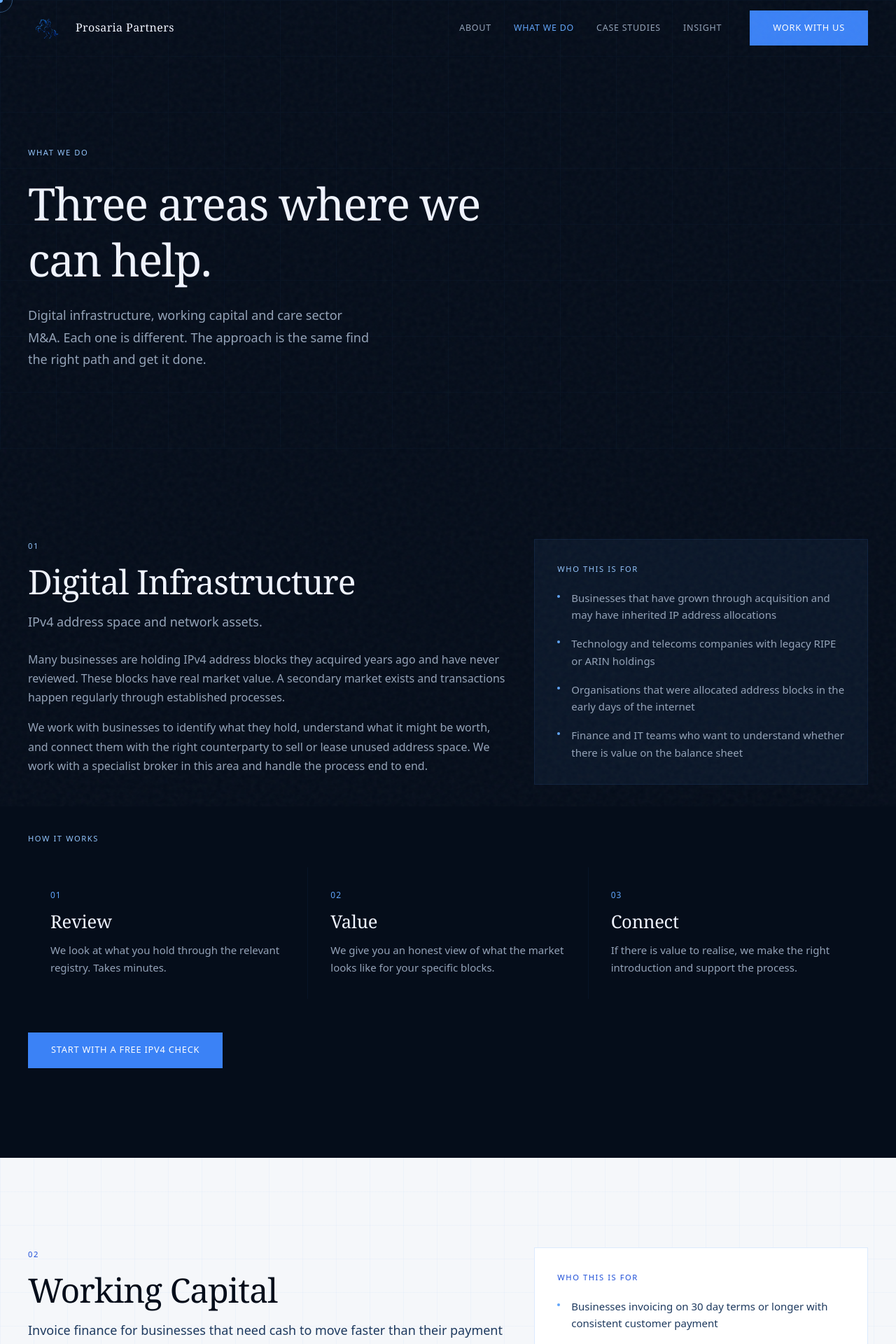
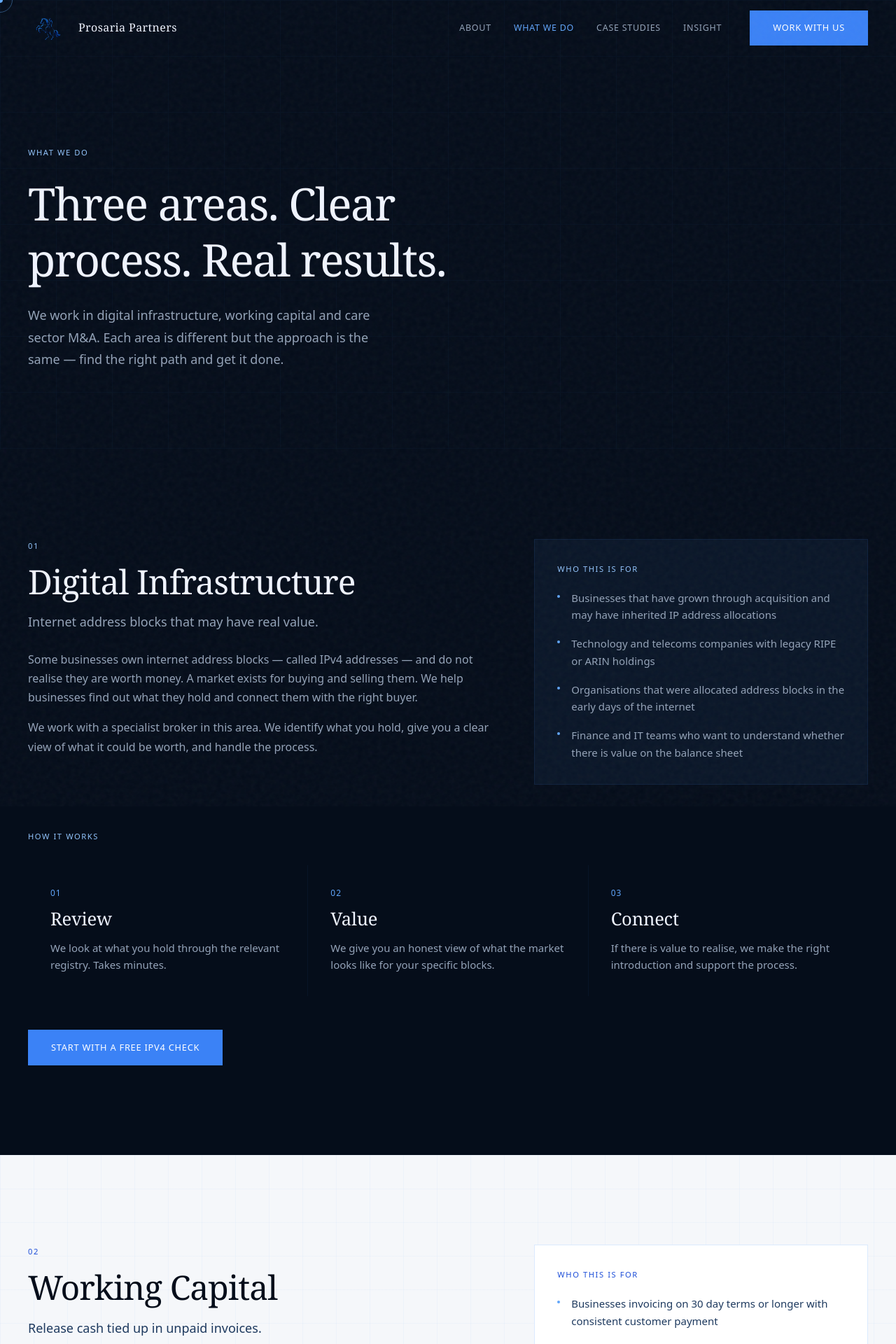
Before and after one commit to ndgmusic47-stack/prosaria, a Next.js app: page /work in a window 1280 px wide. Shown: the top 1920 px of the page at 70% size. Built offline with nearby package versions, Linux system fonts and the light colour scheme.

Commit message:
v21 - bold eyebrow, bullet points, logo, plain copy throughout

```diff
--- a/app/case-studies/page.tsx
+++ b/app/case-studies/page.tsx
@@ -90,7 +90,7 @@ export default function CaseStudiesPage() {
             Case studies across all three areas of the business.
           </h1>
           <p className="text-body-lg text-[#94a3b8] max-w-[48ch]">
-            All anonymised. No client names. Outcomes as they were.
+            All anonymised. No client names. Outcomes as they happened.
           </p>
         </div>
       </section>
@@ -135,7 +135,7 @@ export default function CaseStudiesPage() {
         <div className="max-w-site mx-auto px-6 lg:px-10 flex flex-col lg:flex-row justify-between items-center gap-10">
           <div className="reveal">
             <h2 className="font-serif text-display-md max-w-[32ch]" style={{color:'#050d1a'}}>
-              Every situation is different. If yours is worth a conversation, we will tell you.
+              Every deal is different. Get in touch and we will tell you honestly if we can help.
             </h2>
           </div>
           <Link href="/contact" className="btn-primary reveal reveal-delay-1 flex-shrink-0">
--- a/app/contact/page.tsx
+++ b/app/contact/page.tsx
@@ -51,7 +51,7 @@ export default function ContactPage() {
             Start a conversation.
           </h1>
           <p className="text-body-lg text-[#94a3b8] max-w-[44ch]">
-            Use the tools below to get an immediate answer, or send a message directly.
+            Use one of the tools below or send us a message. We respond to everything personally.
           </p>
         </div>
       </section>
@@ -62,7 +62,7 @@ export default function ContactPage() {
           <div className="mb-12 reveal">
             <p className="eyebrow mb-4">Quick start</p>
             <h2 className="font-serif text-display-md text-[#f0f4ff] max-w-[28ch]">
-              Pick the area that fits your situation.
+              Pick the area that matches what you need.
             </h2>
           </div>
           <div className="grid grid-cols-1 lg:grid-cols-3 gap-px mb-20" style={{background:'rgba(59,130,246,0.06)'}}>
@@ -145,7 +145,7 @@ export default function ContactPage() {
                 <div className="pt-6 border-t border-blue-500/8">
                   <p className="text-label text-[#64748b] mb-3 uppercase tracking-widest">Response time</p>
                   <p className="text-body-sm text-[#94a3b8]">
-                    We respond to every serious enquiry personally, usually within one business day.
+                    We respond to every enquiry personally, usually the same day.
                   </p>
                 </div>
                 <div>
--- a/app/insight/page.tsx
+++ b/app/insight/page.tsx
@@ -22,10 +22,10 @@ export default function InsightPage() {
         <div className="relative max-w-site mx-auto px-6 lg:px-10">
           <p className="eyebrow mb-6">Insight</p>
           <h1 className="font-serif text-display-xl text-[#f0f4ff] max-w-[22ch] leading-tight mb-6">
-            Observations from the markets we operate in.
+            What is happening in the markets we work in.
           </h1>
           <p className="text-body-lg text-[#94a3b8] max-w-[48ch]">
-            Published when there is something worth saying. No fixed schedule.
+            We write when there is something worth sharing. No set schedule.
           </p>
         </div>
       </section>
@@ -72,7 +72,7 @@ export default function InsightPage() {
           <div>
             <p className="eyebrow mb-3" style={{color:'#1d4ed8'}}>Follow on LinkedIn</p>
             <p className="font-serif text-display-sm max-w-[36ch]" style={{color:'#050d1a'}}>
-              Shorter observations and market notes that do not always make it here.
+              We also post shorter updates on LinkedIn.
             </p>
           </div>
           <div className="flex flex-wrap gap-4 flex-shrink-0">
--- a/app/page.tsx
+++ b/app/page.tsx
@@ -24,7 +24,7 @@ const lines = [
   {
     num: '01',
     title: 'Digital Infrastructure',
-    body: 'Many businesses are sitting on IPv4 address blocks they have never looked at. We help identify what is there and connect you with the right buyer or broker.',
+    body: 'Some businesses own internet address blocks and do not know they have value. We find out what you hold and connect you with a buyer if there is something worth acting on.',
     href: '/work#digital',
     magnet: '/digital-audit',
     magnetLabel: 'Free IPv4 audit',
@@ -32,7 +32,7 @@ const lines = [
   {
     num: '02',
     title: 'Working Capital',
-    body: 'Invoices going out on 60 or 90 day terms while you cover costs every month? We help identify the right invoice finance facility and get it in place.',
+    body: 'If your customers pay on 60 or 90 day terms, cash gets tied up. Invoice finance releases it. We find the right lender and get it set up.',
     href: '/work#capital',
     magnet: '/capital-assessment',
     magnetLabel: 'See how much you could release',
@@ -40,7 +40,7 @@ const lines = [
   {
     num: '03',
     title: 'Care Sector M&A',
-    body: 'Care business owners thinking about what comes next. Buyers looking for acquisitions before they reach the open market. We work quietly on both sides.',
+    body: 'We work with care business owners who are thinking about selling, and with buyers looking for businesses before they are publicly listed. Both sides, handled quietly.',
     href: '/work#care',
     magnet: '/care-snapshot',
     magnetLabel: 'Check your exit readiness',
@@ -84,8 +84,8 @@ export default function HomePage() {
           <p className="opacity-0 animate-fade-in" style={{
             fontFamily:'var(--font-sans)',
             fontSize:'0.72rem',
-            fontWeight:600,
-            letterSpacing:'0.22em',
+            fontWeight:700,
+            letterSpacing:'0.18em',
             textTransform:'uppercase',
             color:'#93c5fd',
             marginBottom:'1.25rem',
@@ -155,10 +155,13 @@ export default function HomePage() {
             020 3026 7906
           </a>
           <a href="mailto:hello@prosaria.co.uk" className="flex items-center gap-2 text-sm text-[#94a3b8] hover:text-blue-400 transition-colors">
-            <div className="w-1.5 h-1.5 rounded-full bg-[#1e3a5f] flex-shrink-0" />
+            <div className="w-1.5 h-1.5 rounded-full bg-blue-400 flex-shrink-0" />
             hello@prosaria.co.uk
           </a>
-          <span className="text-sm text-[#94a3b8]">66 Paul Street, London EC2A 4NA</span>
+          <span className="flex items-center gap-2 text-sm text-[#94a3b8]">
+            <div className="w-1.5 h-1.5 rounded-full bg-blue-400 flex-shrink-0" />
+            66 Paul Street, London EC2A 4NA
+          </span>
         </div>
       </section>
 
@@ -169,7 +172,7 @@ export default function HomePage() {
           <div className="mb-16 reveal">
             <p className="eyebrow mb-4">What we do</p>
             <h2 className="font-serif text-display-lg text-[#f0f4ff] max-w-[24ch]">
-              Three areas. A direct approach. No unnecessary steps.
+              Three areas. Clear process. No unnecessary steps.
             </h2>
           </div>
           <div className="grid grid-cols-1 lg:grid-cols-3 gap-px" style={{background:'rgba(59,130,246,0.06)'}}>
@@ -227,7 +230,7 @@ export default function HomePage() {
                   Prosaria works across digital infrastructure, working capital and care sector M&A. The deals we are close to tend to be off-market and time-sensitive. That suits a lean operation better than a large one.
                 </p>
                 <p className="text-body-md" style={{color:'#1e3a5f'}}>
-                  Nathan Powell founded Prosaria and leads the origination work. The people and businesses we work with deal directly with someone who is close to the market and invested in the outcome.
+                  Nathan Powell started Prosaria and runs the day-to-day work. When you contact us, you speak to the person doing the work.
                 </p>
               </div>
               <div className="mt-10 flex flex-wrap gap-4 reveal reveal-delay-3">
@@ -246,7 +249,7 @@ export default function HomePage() {
             <div className="reveal">
               <p className="eyebrow mb-4">Case studies</p>
               <h2 className="font-serif text-display-md text-[#f0f4ff]">
-                Deals across all three areas.<br />All anonymised.
+                Examples of deals we have worked on.<br />All anonymised.
               </h2>
             </div>
             <Link href="/case-studies" className="btn-outline reveal">View all</Link>
@@ -278,31 +281,31 @@ export default function HomePage() {
           <div className="mb-14 reveal">
             <p className="eyebrow mb-4" style={{color:'#1d4ed8'}}>Free tools</p>
             <h2 className="font-serif text-display-lg max-w-[28ch]" style={{color:'#050d1a'}}>
-              Get a clear picture before you commit to anything.
+              Find out where you stand in under two minutes.
             </h2>
             <p className="text-body-md mt-4 max-w-[48ch]" style={{color:'#1e3a5f'}}>
-              Three short tools. You get a straight answer immediately. We follow up personally on every submission.
+              Pick the tool that fits your situation. Answer a few questions and get a result straight away. We review every submission.
             </p>
           </div>
           <div className="grid grid-cols-1 md:grid-cols-3 gap-6">
             {[
               {
                 title: 'Care exit readiness',
-                desc: 'Answer 6 questions. Get an instant readiness score with a clear breakdown of where you stand and what a buyer would focus on.',
+                desc: 'Answer 6 questions about your care business. Get a score and a clear summary of where you stand today.',
                 href: '/care-snapshot',
                 tag: 'Care M&A',
                 value: 'Instant score + breakdown',
               },
               {
                 title: 'IPv4 opportunity check',
-                desc: 'Answer 5 questions about your network. Find out if you are likely sitting on address blocks with real market value.',
+                desc: 'Answer 4 questions. Find out if your business is likely holding internet address space worth money.',
                 href: '/digital-audit',
                 tag: 'Digital Infrastructure',
                 value: 'Instant assessment',
               },
               {
                 title: 'Working capital estimate',
-                desc: 'Answer 4 questions. Get an immediate estimate of how much cash could be released from your invoices and what it would cost.',
+                desc: 'Answer 4 questions. See how much cash could be freed up from your unpaid invoices.',
                 href: '/capital-assessment',
                 tag: 'Working Capital',
                 value: 'Instant cash estimate',
@@ -331,7 +334,7 @@ export default function HomePage() {
         <div className="relative max-w-site mx-auto px-6 lg:px-10 flex flex-col lg:flex-row justify-between items-center gap-10">
           <div className="reveal">
             <h2 className="font-serif text-display-md text-[#f0f4ff] max-w-[28ch]">
-              Got a deal, an asset or a situation worth a conversation?
+              Have something worth talking about?
             </h2>
             <p className="text-body-md text-[#94a3b8] mt-3">
               <a href="tel:02030267906" className="hover:text-blue-400 transition-colors">020 3026 7906</a>
--- a/app/work/page.tsx
+++ b/app/work/page.tsx
@@ -20,10 +20,10 @@ const lines = [
     id: 'digital',
     num: '01',
     title: 'Digital Infrastructure',
-    subtitle: 'IPv4 address space and network assets.',
-    intro: `Many businesses are holding IPv4 address blocks they acquired years ago and have never reviewed. These blocks have real market value. A secondary market exists and transactions happen regularly through established processes.
+    subtitle: 'Internet address blocks that may have real value.',
+    intro: `Some businesses own internet address blocks — called IPv4 addresses — and do not realise they are worth money. A market exists for buying and selling them. We help businesses find out what they hold and connect them with the right buyer.
 
-We work with businesses to identify what they hold, understand what it might be worth, and connect them with the right counterparty to sell or lease unused address space. We work with a specialist broker in this area and handle the process end to end.`,
+We work with a specialist broker in this area. We identify what you hold, give you a clear view of what it could be worth, and handle the process.`,
     whoFor: [
       'Businesses that have grown through acquisition and may have inherited IP address allocations',
       'Technology and telecoms companies with legacy RIPE or ARIN holdings',
@@ -43,10 +43,10 @@ We work with businesses to identify what they hold, understand what it might be
     id: 'capital',
     num: '02',
     title: 'Working Capital',
-    subtitle: 'Invoice finance for businesses that need cash to move faster than their payment terms allow.',
-    intro: `Invoice finance is a straightforward tool that many businesses either do not use or are using badly. If you are invoicing customers on 30, 60 or 90 day terms and covering costs in the meantime from your own cash, there is a gap. Invoice finance closes it.
+    subtitle: 'Release cash tied up in unpaid invoices.',
+    intro: `If your customers take 30, 60 or 90 days to pay, you are covering costs from your own cash in the meantime. Invoice finance lets you draw against unpaid invoices straight away. It closes the gap.
 
-We help identify the right facility for your business and get it in place. We work with specialist lenders across a range of sectors and can usually move quickly.`,
+We find the right lender for your business and get the facility in place. We work with specialist lenders across most sectors.`,
     whoFor: [
       'Businesses invoicing on 30 day terms or longer with consistent customer payment',
       'Owner-managed firms that want working capital without giving up equity',
@@ -66,10 +66,10 @@ We help identify the right facility for your business and get it in place. We wo
     id: 'care',
     num: '03',
     title: 'Care Sector M&A',
-    subtitle: 'Acquisitions and exits across care businesses of all types.',
-    intro: `We work with care business owners who are thinking about selling and with buyers looking for acquisitions before they reach the open market. This covers care homes, domiciliary care, supported living, day care and other care businesses that are not technology companies.
+    subtitle: 'Buying and selling care businesses, handled quietly.',
+    intro: `We work with care business owners who want to sell and with buyers who want to acquire before businesses hit the open market. This covers care homes, domiciliary care, supported living, day care and most other care businesses.
 
-The best transactions in this space happen quietly. Owners do not want their businesses publicly marketed. Buyers do not want to compete in open processes. We operate off-market on both sides.`,
+The best deals in this sector happen quietly. Owners do not want their staff finding out before a deal is done. Buyers do not want to compete in open auctions. We work off-market on both sides.`,
     whoFor: [
       'Care business owners considering exit at any stage of readiness',
       'Founders planning succession over the next one to five years',
@@ -96,10 +96,10 @@ export default function WorkPage() {
         <div className="relative max-w-site mx-auto px-6 lg:px-10">
           <p className="eyebrow mb-6">What we do</p>
           <h1 className="font-serif text-display-xl text-[#f0f4ff] max-w-[20ch] leading-tight mb-6">
-            Three areas where we can help.
+            Three areas. Clear process. Real results.
           </h1>
           <p className="text-body-lg text-[#94a3b8] max-w-[48ch]">
-            Digital infrastructure, working capital and care sector M&A. Each one is different. The approach is the same find the right path and get it done.
+            We work in digital infrastructure, working capital and care sector M&A. Each area is different but the approach is the same — find the right path and get it done.
           </p>
         </div>
       </section>
@@ -169,7 +169,7 @@ export default function WorkPage() {
         <div className="max-w-site mx-auto px-6 lg:px-10 flex flex-col lg:flex-row justify-between items-center gap-10">
           <div className="reveal">
             <h2 className="font-serif text-display-md text-[#f0f4ff] max-w-[32ch]">
-              Not sure where to start? Get in touch and we will point you in the right direction.
+              Not sure which area applies to you? Get in touch and we will tell you.
             </h2>
           </div>
           <Link href="/contact" className="btn-primary reveal reveal-delay-1 flex-shrink-0">
--- a/components/Nav.tsx
+++ b/components/Nav.tsx
@@ -37,9 +37,9 @@ export default function Nav() {
             <Image
               src="/logo.png"
               alt="Prosaria Partners"
-              width={52}
-              height={52}
-              className="object-contain"
+              width={56}
+              height={56}
+              className="object-contain brightness-110"
             />
             <span className="hidden sm:block font-serif text-[1rem] text-[#f0f4ff] tracking-wide group-hover:text-blue-400 transition-colors duration-200">
               Prosaria Partners
```
Also changed, not shown: app/about/page.tsx (+8 -8 lines).
